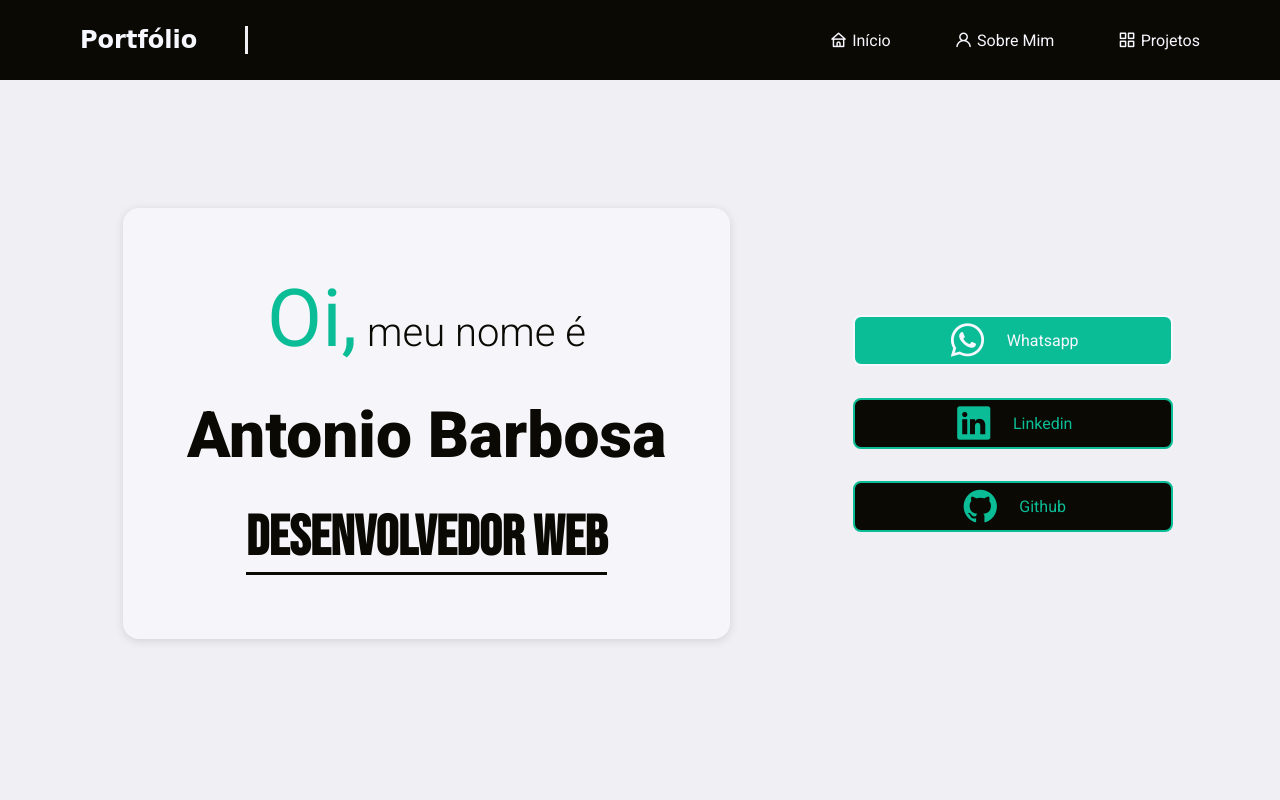
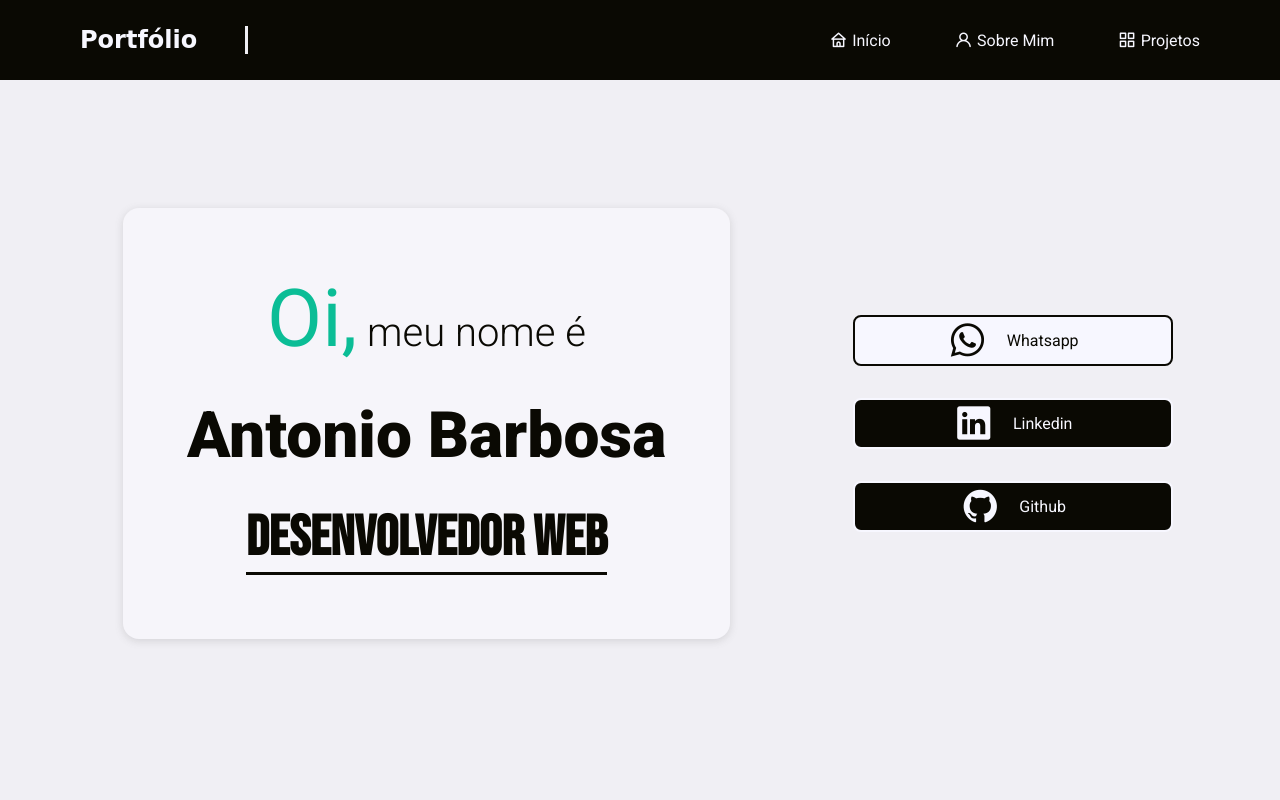
Before and after one commit to acbarbosaneto/portfolio, a website: page index.html in a window 1280 px wide. In both pictures the pointer is over the element "Whatsapp". Shown: the top 800 px of the page. Drawn offline with nearby package versions, Linux system fonts and the light colour scheme; a web font is replaced by a local one.

Commit message:
Changed side-card color

```diff
--- a/public/css/styles.css
+++ b/public/css/styles.css
@@ -231,14 +231,14 @@ h5{
     border-radius: 0.5rem;
     padding:1rem auto;
     width:20rem;
-    color:#0bbd96;
+    color:#F7F7FF;
     background-color: #0A0903;
     font-size: 1rem;
 }
 
 .side-card:hover{
-    color:#F7F7FF;
-    background-color: #0bbd96;
+    color:#0A0903;
+    background-color: #F7F7FF;
 }
 
 i{
```
